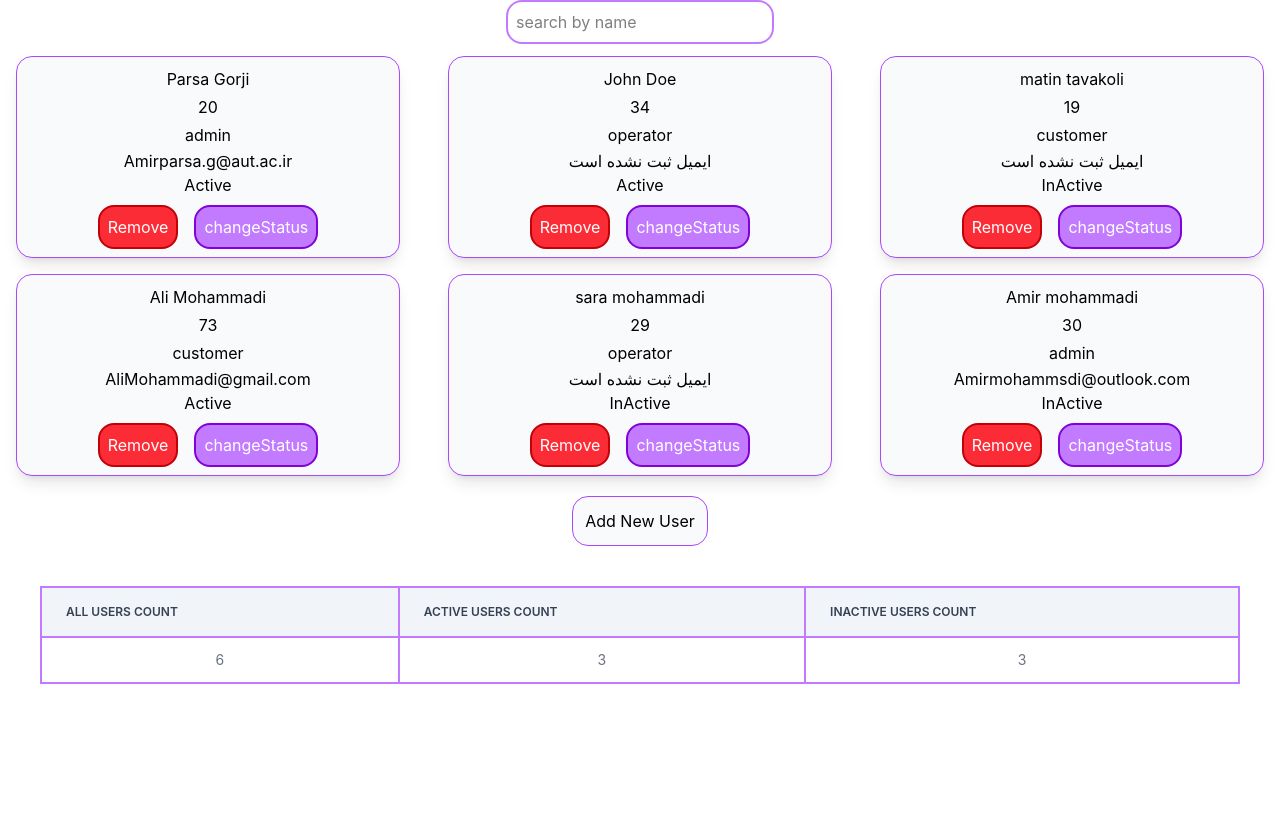
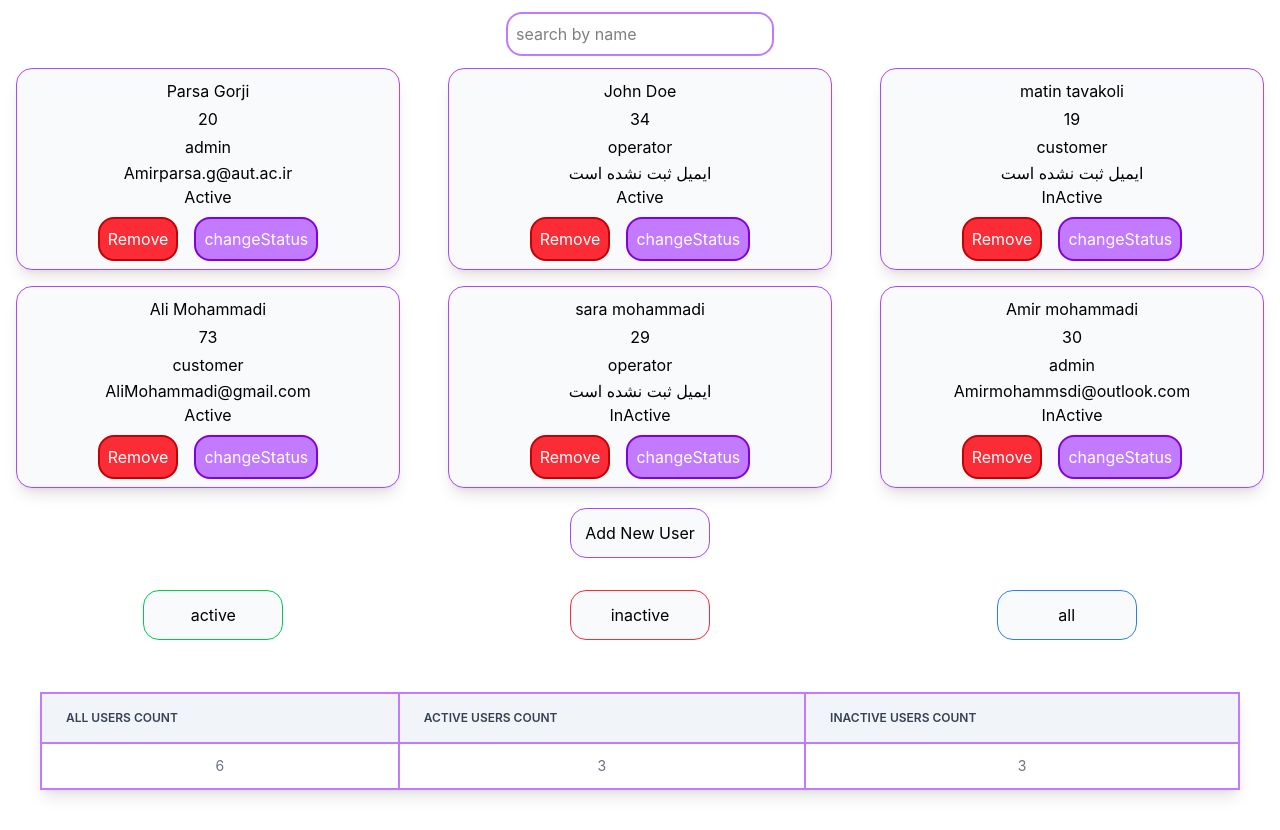
Before and after one commit to Amirparsa-g/React-Users-Panel, a React (Vite) app: page / in a window 1280 px wide. Before the commit the page ends 800 px from the top, so only its background shows below. Built offline with nearby package versions, Linux system fonts and the light colour scheme.

Commit message:
fix : fixed search user feat : added filter type , added styles

```diff
--- a/src/App.tsx
+++ b/src/App.tsx
@@ -9,6 +9,8 @@ import UserStats from "./components/UserStats";
 function App() {
   const [UsersList, setUserList] = useState<User[]>(users);
   const [searchedTerm, setSearchTerm] = useState("");
+  type filters = "active" | "inactive" | "all";
+  const [status, setUserStatus] = useState<filters>("all");
   const newUser: User = {
     ID: 7,
     fullName: "کاربر آزمایشی",
@@ -42,28 +44,29 @@ function App() {
   };
   const SearchUser = (searchTerm: string) => {
     setSearchTerm(searchTerm);
-    if (searchTerm.trim() === "") setUserList(users);
-    else {
-      const searchedUser = users.filter((user) =>
-        user.fullName.toLowerCase().includes(searchTerm.toLowerCase().trim()),
-      );
-
-      setUserList(searchedUser);
-    }
   };
-  const allUsers = UsersList.length;
-  const ActiveUsers = UsersList.filter((user) => user.isActive === true).length;
-  const InActiveUsers = UsersList.filter(
-    (user) => user.isActive === false,
-  ).length;
+  const allUsers = [...UsersList];
+  const ActiveUsers = [...UsersList.filter((user) => user.isActive === true)];
+  const InActiveUsers = [
+    ...UsersList.filter((user) => user.isActive === false),
+  ];
+  const searchedUsers = UsersList.filter((user) =>
+    user.fullName.toLowerCase().includes(searchedTerm.toLowerCase().trim()),
+  );
+  let displayedUsers: User[];
+  if (status === "active")
+    displayedUsers = searchedUsers.filter((user) => user.isActive === true);
+  else if (status === "inactive")
+    displayedUsers = searchedUsers.filter((user) => user.isActive === false);
+  else displayedUsers = searchedUsers;
   let content;
-  if (UsersList.length === 0 && searchedTerm.trim() === "")
+  if (UsersList.length === 0)
     content = (
       <div className="flex justify-center h-110 items-center text-5xl">
-        <p className="text-center">هنوز کاربری در لیست وجود ندارد</p>
+        <p className="text-center">کاربری در لیست وجود ندارد</p>
       </div>
     );
-  else if (UsersList.length === 0) {
+  else if (displayedUsers.length === 0) {
     content = (
       <div className="flex justify-center h-110 items-center text-5xl">
         <p className="text-center">کاربری با این اسم پیدا نشده</p>
@@ -72,7 +75,7 @@ function App() {
   } else
     content = (
       <UserList
-        users={UsersList}
+        users={displayedUsers}
         onRemove={removeUserHandler}
         changeStatus={ChangeStatusHandler}
       />
@@ -84,14 +87,34 @@ function App() {
       {content}
       <button
         onClick={() => addUserHandler(newUser)}
-        className="bg-slate-50 block m-auto mt-5 border border-purple-500 p-3 rounded-2xl hover:scale-105 ease-in-out duration-300 mb-3"
+        className="bg-slate-50 block m-auto mt-5 border border-purple-500 p-3 rounded-2xl hover:scale-105 ease-in-out duration-300 mb-3 w-35"
       >
         Add New User
       </button>
+      <div className="flex items-center">
+        <button
+          onClick={() => setUserStatus("active")}
+          className="bg-slate-50 block m-auto mt-5 border border-green-500 p-3 rounded-2xl hover:scale-105 ease-in-out duration-300 mb-3 w-35"
+        >
+          active
+        </button>
+        <button
+          onClick={() => setUserStatus("inactive")}
+          className="bg-slate-50 block m-auto mt-5 border border-red-500 p-3 rounded-2xl hover:scale-105 ease-in-out duration-300 mb-3 w-35"
+        >
+          inactive
+        </button>
+        <button
+          onClick={() => setUserStatus("all")}
+          className="bg-slate-50 block m-auto mt-5 border border-blue-500 p-3 rounded-2xl hover:scale-105 ease-in-out duration-300 mb-3 w-35"
+        >
+          all
+        </button>
+      </div>
       <UserStats
-        allUsers={allUsers}
-        ActiveUsers={ActiveUsers}
-        InActiveUsers={InActiveUsers}
+        allUsers={allUsers.length}
+        ActiveUsers={ActiveUsers.length}
+        InActiveUsers={InActiveUsers.length}
       />
     </>
   );
--- a/src/components/Searchinput.tsx
+++ b/src/components/Searchinput.tsx
@@ -10,7 +10,7 @@ const Searchinput = ({ onSearchChange }: SearchBarProps) => {
         type="text"
         placeholder="search by name"
         onChange={(e) => onSearchChange(e.target.value)}
-        className="border-2 border-purple-400 p-2 rounded-2xl focus:border-purple-900 "
+        className="border-2 border-purple-400 p-2 rounded-2xl focus:border-purple-900 hover:scale-105 mt-3 ease-in-out duration-300"
       />
     </div>
   );
--- a/src/components/UserStats.tsx
+++ b/src/components/UserStats.tsx
@@ -11,7 +11,7 @@ const UserStats = ({
 }) => {
   return (
     <div className="m-10">
-      <table className="w-full text-sm text-left text-gray-500 rtl:text-right">
+      <table className="w-full text-sm text-left text-gray-500 rtl:text-right shadow-lg">
         <thead className="bg-slate-100 text-xs uppercase text-gray-700">
           <tr>
             <th
```
